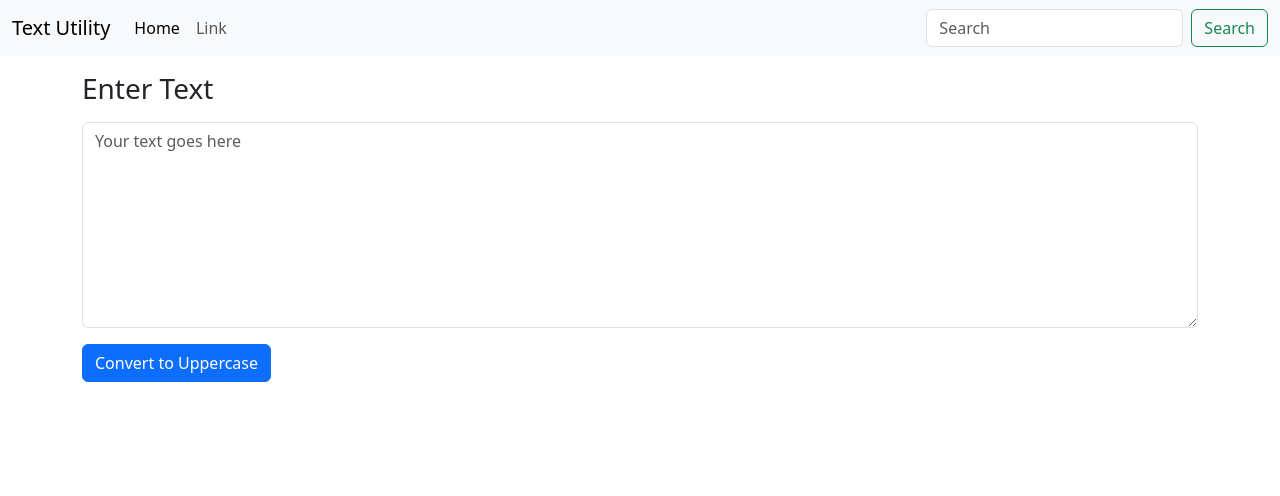
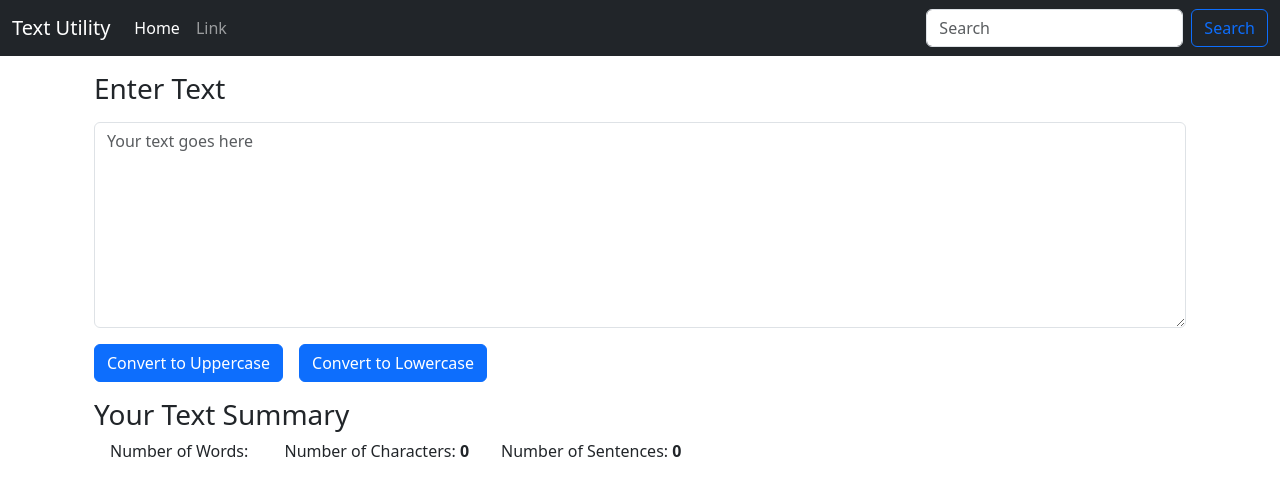
Before and after one commit to itsmeshashank13/text-utils, a React (Create React App) app: page / in a window 1280 px wide. Shown: the top 496 px of the page. Built offline with nearby package versions, Linux system fonts and the light colour scheme.

Commit message:
removed word cound logic and added dark navbar

```diff
--- a/src/components/Navbar.jsx
+++ b/src/components/Navbar.jsx
@@ -1,12 +1,11 @@
 import React from "react";
-// import Container from 'react-bootstrap/Container';
-// import Nav from 'react-bootstrap/Nav';
-// import BootstrapNavbar from 'react-bootstrap/Navbar';
+
 
 export default function Navbar(props) {
+
   return (
     <>
-      <nav className="navbar navbar-expand-lg bg-body-tertiary">
+      <nav className="navbar navbar-expand-lg navbar-dark bg-dark">
         <div className="container-fluid">
           <a className="navbar-brand" href="/">
             {props.title}
@@ -42,7 +41,7 @@ export default function Navbar(props) {
                 placeholder="Search"
                 aria-label="Search"
               />
-              <button className="btn btn-outline-success" type="submit">
+              <button className="btn btn-outline-primary" type="submit">
                 Search
               </button>
             </form>
--- a/src/components/Textform.jsx
+++ b/src/components/Textform.jsx
@@ -1,9 +1,15 @@
 import React, { useState } from "react";
 
 export default function Textform(props) {
+  const [text, setText] = useState("");
 
   const handleUppercaseClick = ()=> {
     let newText = text.toUpperCase();
+    setText(newText);
+  }
+
+  const handleLowercaseClick = ()=> {
+    let newText = text.toLowerCase();
     setText(newText);
   }
 
@@ -11,10 +17,9 @@ export default function Textform(props) {
     setText(event.target.value);
   }
 
-  const [text, setText] = useState("");
-
   return (
-    <div>
+    <>
+    <div className="container">
       <div className="mb-3">
         <label htmlFor="myBox" className="form-label">
           <h3>{props.heading}</h3>
@@ -22,6 +27,14 @@ export default function Textform(props) {
         <textarea className="form-control" value={text} onChange={handleOnChange} id="myBox" placeholder="Your text goes here" rows="8" />
       </div>
       <button className="btn btn-primary" onClick={handleUppercaseClick}>Convert to Uppercase</button>
+      <button className="btn btn-primary mx-3" onClick={handleLowercaseClick}>Convert to Lowercase</button>
     </div>
+    <div className="container my-3">
+      <h3>Your Text Summary</h3>
+      <span className="mx-3">Number of Words: <b></b></span>
+      <span className="mx-3">Number of Characters: <b>{text.replace(/\s/g, "").length}</b></span>
+      <span className="mx-3">Number of Sentences: <b>{text.length}</b></span>
+    </div>
+    </>
   )
 };
```
